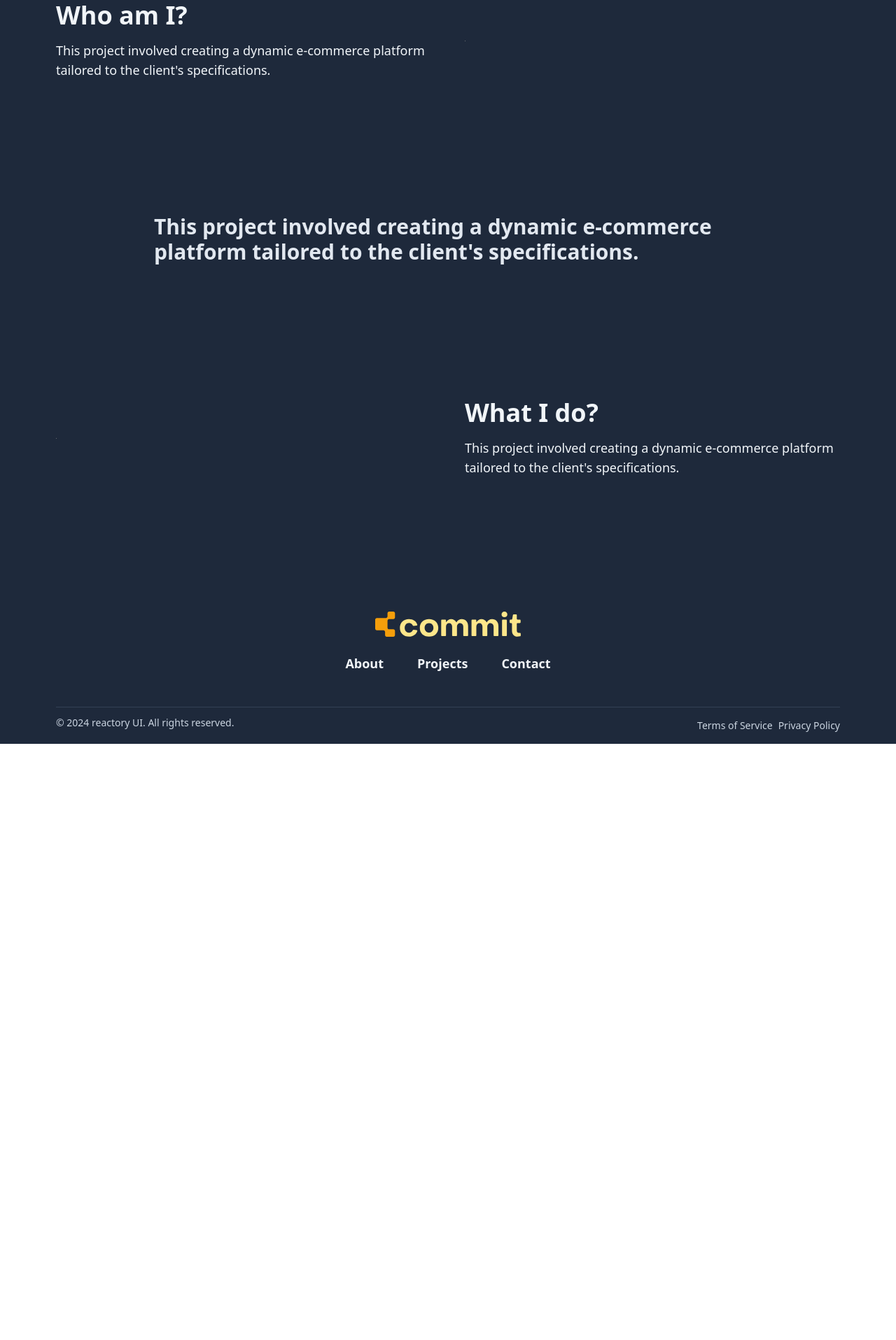
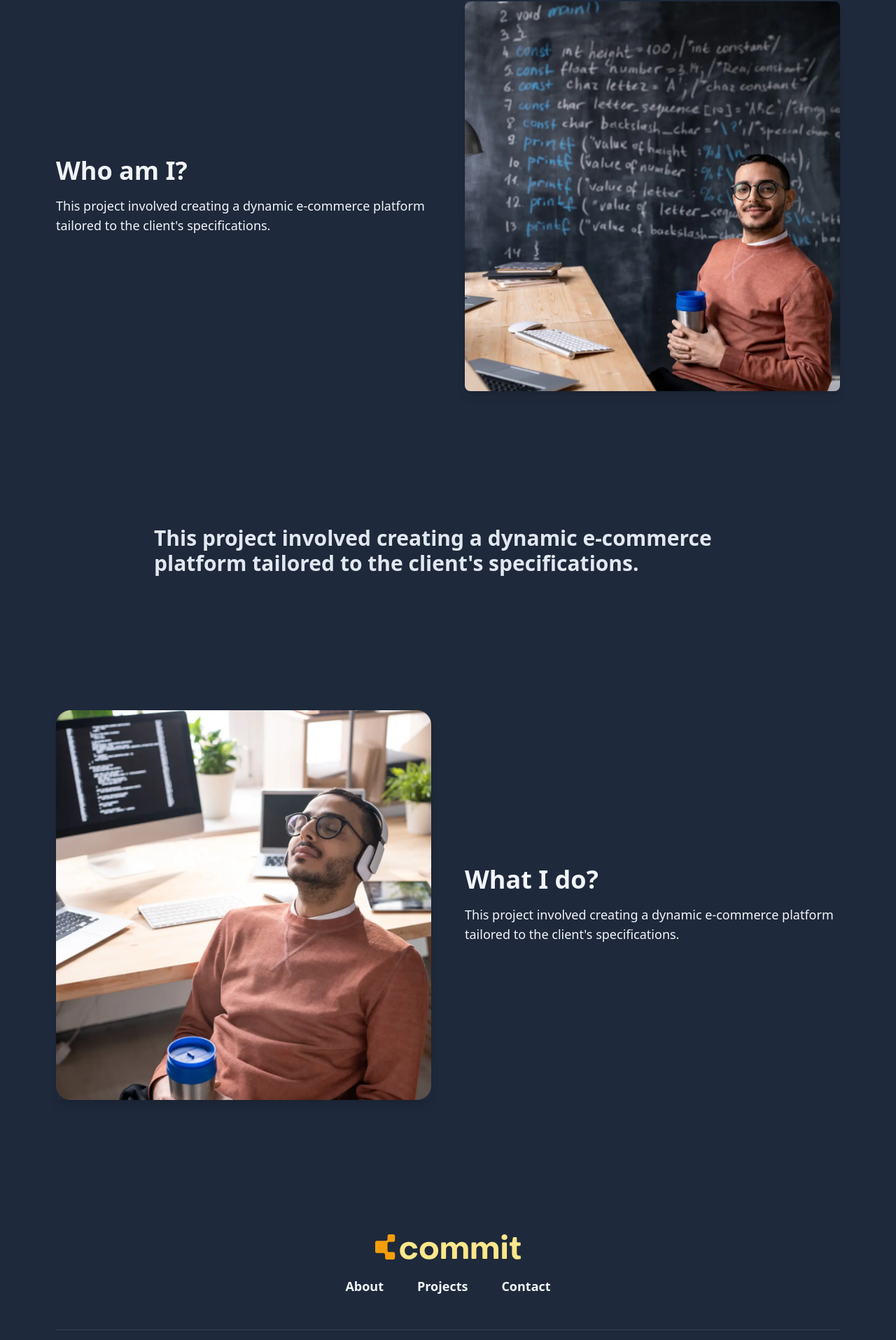
Before and after one commit to DomiDex/commit, a React (Vite) app: page /about in a window 1280 px wide. Shown: the part 94-2009 px from the top of the page at 70% size. Before the commit the page ends 1157 px from the top, so only its background shows below. Built offline with nearby package versions, Linux system fonts and the light colour scheme.

Commit message:
fixed image

```diff
--- a/src/Pages/About.jsx
+++ b/src/Pages/About.jsx
@@ -1,7 +1,8 @@
 import SideSection from '../components/sections/other/SideSection';
 import SideSectionReverse from '../components/sections/other/SideSectionReverse';
 import ContentSectionCenter from '../components/sections/other/ContentSectionCenter';
-import { PLACEHOLDER_IMAGE } from '../constants/images';
+import AboutImage from '@assets/images/about/Hero-about@2x.webp';
+import ImageAbout from '@assets/images/about/image-about-two@2x.webp';
 
 export default function About() {
   return (
@@ -9,7 +10,7 @@ export default function About() {
       <SideSection
         title='Who am I?'
         description={`This project involved creating a dynamic e-commerce platform tailored to the client's specifications.`}
-        image={PLACEHOLDER_IMAGE}
+        image={AboutImage}
         imageAlt='Vision illustration'
         titleAs='h1'
       />
@@ -20,7 +21,7 @@ export default function About() {
       <SideSectionReverse
         title='What I do?'
         description={`This project involved creating a dynamic e-commerce platform tailored to the client's specifications.`}
-        image={PLACEHOLDER_IMAGE}
+        image={ImageAbout}
         imageAlt='Vision illustration'
         titleAs='h2'
       />
--- a/src/components/layout/Footer.jsx
+++ b/src/components/layout/Footer.jsx
@@ -37,8 +37,14 @@ export default function Footer() {
             <div className={`w-full h-[1px] ${theme.lightBg}`}></div>
             <div className='w-full flex md:flex-row flex-col items-center justify-between space-y-2'>
               <p className='text-sm text-slate-300'>
-                &copy; {new Date().getFullYear()} reactory UI. All rights
-                reserved.
+                &copy; {new Date().getFullYear()}{' '}
+                <a
+                  className=' hover:text-amber-500 transition-colors duration-300'
+                  href='https://www.reactory-ui.com/'
+                >
+                  reactory UI
+                </a>
+                . All rights reserved.
               </p>
               <div className='flex flex-row items-center justify-center space-x-2'>
                 <a
```
Also changed, not shown: src/constants/images.js (+12 -0 lines).
